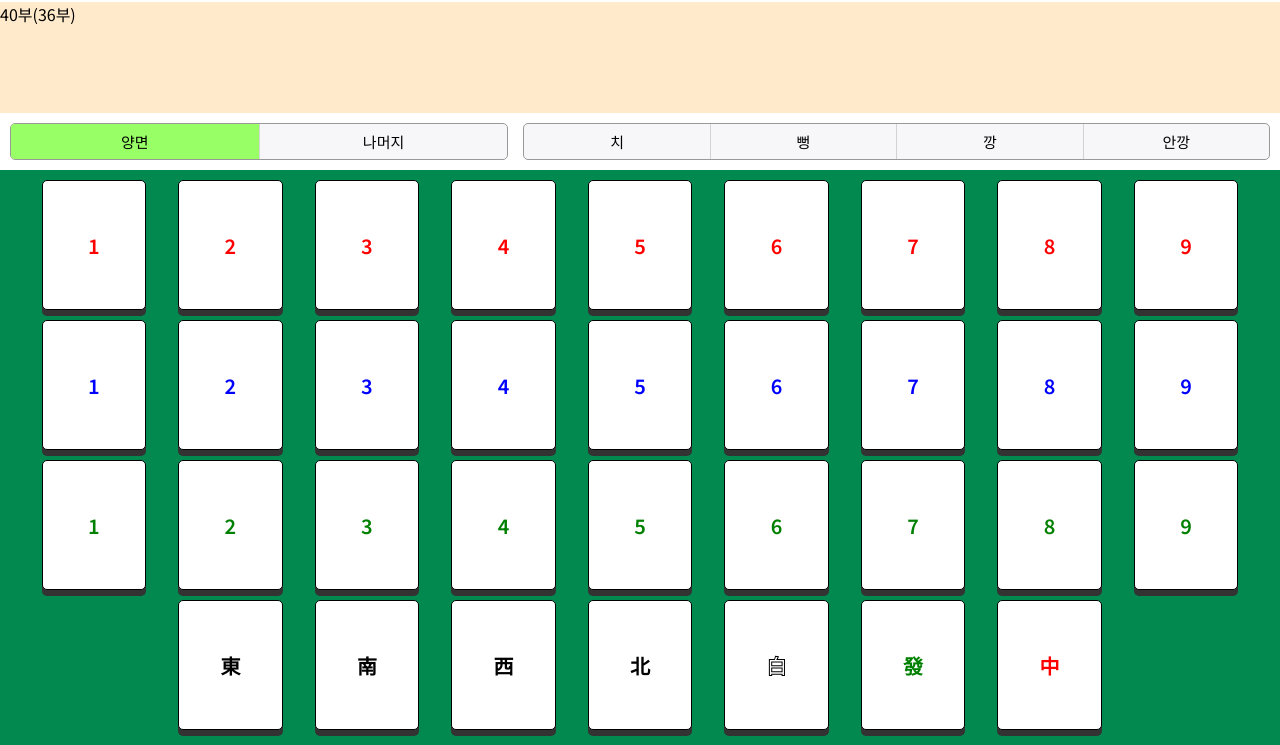
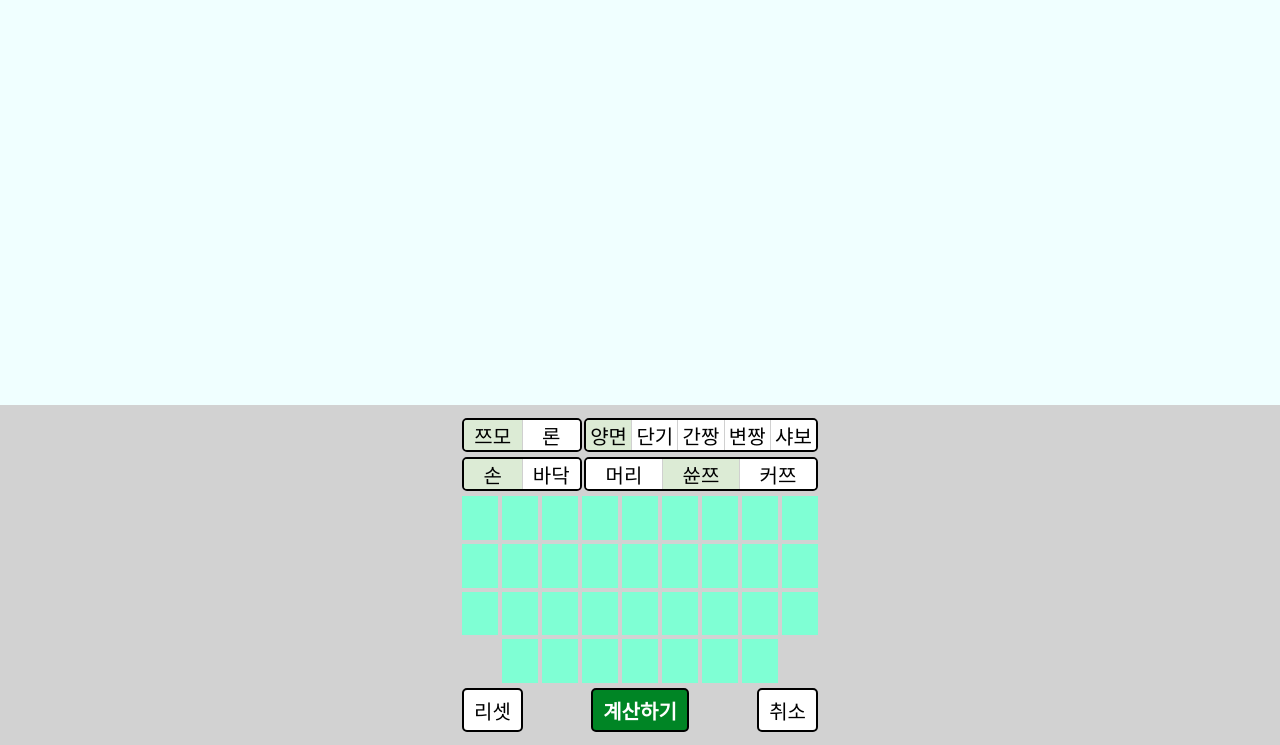
Before and after one commit to pkk1113/MajakScore, a plain HTML site: page index.html in a window 1280 px wide. Shown: the part 55-800 px from the top of the page. Drawn offline with Linux system fonts and the light colour scheme.

Commit message:
[feat] layout 수정 중

```diff
--- a/index.html
+++ b/index.html
@@ -2,100 +2,112 @@
 <html lang="kr">
 <head>
     <meta charset="UTF-8">
-    <meta name="viewport" content="width=device-width, initial-scale=1.0">
+    <meta name="viewport" content="width=device-width, initial-scale=1.0, maximum-scale=1.0, user-scalable=no" />
     <title>리치 마작 부수 계산기</title>
     <link rel="stylesheet" href="main.css" />
 </head>
 <body>
     <div class="container">
-        <div class="top">
-            <p>리치마작 부수 계산기</p>
-        </div>
-        <div class="result">
-            <span>40부(36부)</span>
-            <span></span>
-            <span></span>
-        </div>
-        <!-- <div class="options first">
-            <div class="radios">
-                <input type="radio" name="cry" id="cry1" value="1">
-                <label for="cry1">치</label>
-                <input type="radio" name="cry" id="cry2" value="2">
-                <label for="cry2">뻥</label>
-                <input type="radio" name="cry" id="cry3" value="3">
-                <label for="cry3">깡</label>
-            </div>
-            <div class="radios">
-                <input type="radio" name="ready" id="ready1" value="1" checked="true" required="true">
-                <label for="ready1">양면</label>
-                <input type="radio" name="ready" id="ready2" value="2">
-                <label for="ready2">나머지</label>
-            </div>
-        </div> -->
-        <div class="options second">
-            <!-- 대기 -->
-            <div class="radios">
-                <input type="radio" name="ready" id="ready1" value="1" checked="true" required="true">
-                <label for="ready1">양면</label>
-                <input type="radio" name="ready" id="ready2" value="2">
-                <label for="ready2">나머지</label>
-            </div>
-            <!-- 울기 -->
-            <div class="radios">
-                <input type="radio" name="cry" id="cry1" value="1">
-                <label for="cry1">치</label>
-                <input type="radio" name="cry" id="cry2" value="2">
-                <label for="cry2">뻥</label>
-                <input type="radio" name="cry" id="cry3" value="3">
-                <label for="cry3">깡</label>
-                <input type="radio" name="cry" id="cry4" value="4">
-                <label for="cry4">안깡</label>
-            </div>
+        <header class="column">리치 계산기</header>
+        <div class="location">
+            <div class="location_hand"></div>
+            <div class="location_fiend"></div>
         </div>
         <div class="keyboard">
-            <div class="row man">
-                <div class="card">1</div>
-                <div class="card">2</div>
-                <div class="card">3</div>
-                <div class="card">4</div>
-                <div class="card">5</div>
-                <div class="card">6</div>
-                <div class="card">7</div>
-                <div class="card">8</div>
-                <div class="card">9</div>
+            <div class="radios_row_karyo radios_row">
+                <div class="radios">
+                    <input type="radio" name="radios_karyo" id="radio_karyo_tsumo" checked="true">
+                    <label for="radio_karyo_tsumo">쯔모</label>
+                    <input type="radio" name="radios_karyo" id="radio_karyo_ron">
+                    <label for="radio_karyo_ron">론</label>
+                </div>
+                <div class="radios">
+                    <input type="radio" name="radios_ready" id="radio_ready_ryomen" checked="true">
+                    <label for="radio_ready_ryomen">양면</label>
+                    <input type="radio" name="radios_ready" id="radio_ready_tanki">
+                    <label for="radio_ready_tanki">단기</label>
+                    <input type="radio" name="radios_ready" id="radio_ready_kan">
+                    <label for="radio_ready_kan">간짱</label>
+                    <input type="radio" name="radios_ready" id="radio_ready_hen">
+                    <label for="radio_ready_hen">변짱</label>
+                    <input type="radio" name="radios_ready" id="radio_ready_syabo">
+                    <label for="radio_ready_syabo">샤보</label>
+                </div>
             </div>
-            <div class="row tong">
-                <div class="card">1</div>
-                <div class="card">2</div>
-                <div class="card">3</div>
-                <div class="card">4</div>
-                <div class="card">5</div>
-                <div class="card">6</div>
-                <div class="card">7</div>
-                <div class="card">8</div>
-                <div class="card">9</div>
+            <div class="radios_row_location radios_row">
+                <div class="radios_location radios">
+                    <input type="radio" name="radios_location" id="radio_location_hand" checked="true">
+                    <label for="radio_location_hand">손</label>
+                    <input type="radio" name="radios_location" id="radio_location_field">
+                    <label for="radio_location_field">바닥</label>
+                </div>
+                <div class="radios_combination radios">
+                    <input type="radio" name="radio_combination" id="radio_combination_head" checked="true">
+                    <label for="radio_combination_head">머리</label>
+                    <input type="radio" name="radio_combination" id="radio_combination_syuntsu" checked="true">
+                    <label for="radio_combination_syuntsu">쓘쯔</label>
+                    <input type="radio" name="radio_combination" id="radio_combination_kotsu">
+                    <label for="radio_combination_kotsu">커쯔</label>
+                </div>
+                <div class="radios_field radios display_none">
+                    <input type="radio" name="radios_field" id="radio_field_chi" checked="true">
+                    <label for="radio_field_chi">치</label>
+                    <input type="radio" name="radios_field" id="radio_field_pong">
+                    <label for="radio_field_pong">뻥</label>
+                    <input type="radio" name="radios_field" id="radio_field_kan">
+                    <label for="radio_field_kan">깡</label>
+                    <input type="radio" name="radios_field" id="radio_field_yamikan">
+                    <label for="radio_field_yamikan">안깡</label>
+                </div>
             </div>
-            <div class="row sak">
-                <div class="card">1</div>
-                <div class="card">2</div>
-                <div class="card">3</div>
-                <div class="card">4</div>
-                <div class="card">5</div>
-                <div class="card">6</div>
-                <div class="card">7</div>
-                <div class="card">8</div>
-                <div class="card">9</div>
+            <div class="cards">
+                <div class="cards_row">
+                    <div class="card"></div>
+                    <div class="card"></div>
+                    <div class="card"></div>
+                    <div class="card"></div>
+                    <div class="card"></div>
+                    <div class="card"></div>
+                    <div class="card"></div>
+                    <div class="card"></div>
+                    <div class="card"></div>
+                </div>
+                <div class="cards_row">
+                    <div class="card"></div>
+                    <div class="card"></div>
+                    <div class="card"></div>
+                    <div class="card"></div>
+                    <div class="card"></div>
+                    <div class="card"></div>
+                    <div class="card"></div>
+                    <div class="card"></div>
+                    <div class="card"></div>
+                </div>
+                <div class="cards_row">
+                    <div class="card"></div>
+                    <div class="card"></div>
+                    <div class="card"></div>
+                    <div class="card"></div>
+                    <div class="card"></div>
+                    <div class="card"></div>
+                    <div class="card"></div>
+                    <div class="card"></div>
+                    <div class="card"></div>
+                </div>
+                <div class="cards_row">
+                    <div class="card"></div>
+                    <div class="card"></div>
+                    <div class="card"></div>
+                    <div class="card"></div>
+                    <div class="card"></div>
+                    <div class="card"></div>
+                    <div class="card"></div>
+                </div>
             </div>
-            <div class="row">
-                <div class="card empty"></div>
-                <div class="card">東</div>
-                <div class="card">南</div>
-                <div class="card">西</div>
-                <div class="card">北</div>
-                <div class="card baek">白</div>
-                <div class="card bal">發</div>
-                <div class="card jung">中</div>
-                <div class="card empty"></div>
+            <div class="buttons">
+                <div class="button" id="button_reset">리셋</div>
+                <div class="button button__highlighted" id="button_calculation">계산하기</div>
+                <div class="button" id="button_cancel">취소</div>
             </div>
         </div>
     </div>
--- a/main.css
+++ b/main.css
@@ -10,141 +10,134 @@
     margin: 0;
     padding: 0;
     font-family: "Noto Sans KR", sans-serif;
+    box-sizing: content-box;
 }
 
 .container {
+    height: 100vh;
     display: flex;
     flex-direction: column;
-    width: 100vw;
-    height: 100vh;
-    user-select: none;
 }
 
-.top {
-    padding: 10px;
-    flex-direction: column;
-    justify-content: center;
-    align-items: center;
-    text-align: center;
-    font-family: 'KIMM_Bold';
-    font-weight: bold;
-    font-size: 20px;
-    margin-bottom: 8px;
-}
-
-.result {
-    flex: 1;
-    background-color: hwb(36 80% 0%);
-}
-
-.options {
-    padding: 10px 10px;
+header {
+    height: 40px;
     display: flex;
     justify-content: center;
     align-items: center;
-    gap: 15px;
+    background-color: #C0C0C0;
+    font-size: 20px;
+    font-weight: bold;
 }
 
-.options.first>:first-child {
-    flex: 0.6
-}
-.options.first>:last-child {
-    flex: 0.4
+.location {
+    flex: 1;
+    background-color: azure;
 }
 
-.options.second>:first-child {
-    flex: 0.4
+.keyboard {
+    display: flex;
+    flex-direction: column;
+    align-items: center;
+    padding: 13px 0;
+    background-color: #D2D2D2;
+    font-size: 20px;
 }
-.options>:last-child {
-    flex: 0.6
+
+.radios_row {
+    width: 356px;
+    margin-bottom: 5px;
+    display: flex;
+    justify-content: space-between;
+    align-items: center;
+    gap: 2px;
 }
 
 .radios {
-    width: 90%;
-    height: 35px;
+    height: 30px;
+    border: 2px solid black;
     border-radius: 5px;
-    background-color: #F7F7FA;
+    display: flex;
+    justify-content: space-between;
     overflow: hidden;
-    display: flex;
-    border: 1px solid #999;
-    font-weight: 400;
-    font-size: 15px;
 }
 
-.radios label {
+.radios_row .radios:first-child {
+    width: 116px;
+}
+
+.radios_row .radios:not(:first-child) {
+    flex: 1;
+}
+
+.radios>label {
     flex: 1;
     display: flex;
     justify-content: center;
     align-items: center;
-}
-.radios label:not(:last-child) {
-    border-right: 1px solid lightgray;
+    background-color: #FFF;
 }
 
-.radios input[type="radio"] {
+.radios>label:not(:last-child) {
+    border-right: 1px solid #D0D0D0;
+}
+
+.radios>input[type="radio"] {
     display: none;
 }
 
-.radios input[type="radio"]:checked+label{
-    background-color: #99FF66;
+.radios>input[type="radio"]:checked+label{
+    background-color: #DCEBD5;
 }
 
-.keyboard {
-    padding: 10px 2% 15px;
-    background-color: #028950;
+.cards {
+    width: 356px;
     display: flex;
     flex-direction: column;
-    gap: 10px;
+    align-items: center;
+    gap: 4px;
+    margin-bottom: 5px;
 }
 
-.row {
+.cards_row {
     display: flex;
-    justify-content: space-around;
-    flex: 1;
-    background-color: #028950;
-    font-weight: 600;
-}
-
-.row.man {
-    color: red;
-}
-.row.tong {
-    color: blue;
-}
-.row.sak {
-    color: green;
+    flex-direction: row;
+    gap: 4px
 }
 
 .card {
-    height: 10vw;
-    width: 8vw;
+    width: 36px;
+    height: 43.68px;
+    background-color: aquamarine;
+}
+
+.buttons {
+    height: 44px;
+    width: 356px;
+    display: flex;
+    justify-content: space-between;
+}
+
+.button {
+    padding: 0 10px;
+    border: 2px solid black;
     border-radius: 5px;
-    border: 1px solid black;
-    box-shadow: 0px 6px 0px #333;
     background-color: white;
     display: flex;
-    justify-content: center;
     align-items: center;
-    font-size: 20px;
     transition: background-color 0.1s;
 }
 
-.card.baek {
+.button.button__highlighted {
+    background-color: #008525;
     color: white;
-    font-weight: 800;
-    -webkit-text-stroke-width: 1px;
-    -webkit-text-stroke-color: black;
-}
-.card.bal {
-    color: green;
-}
-.card.jung {
-    color: red;
-}
-.card.empty {
-    visibility: hidden;
+    font-weight: bold;
 }
 
-.card:active {
-    background-color: rgb(139, 139, 139);
+.button:active {
+    background-color: rgb(184, 184, 184);
 }
+
+/* 속성 */
+.display_none {
+    display: none;
+}
```
Also changed, not shown: main.js (+16 -0 lines).
